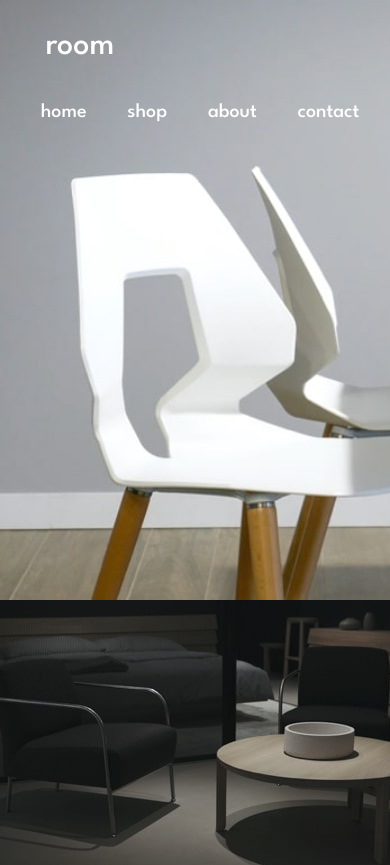
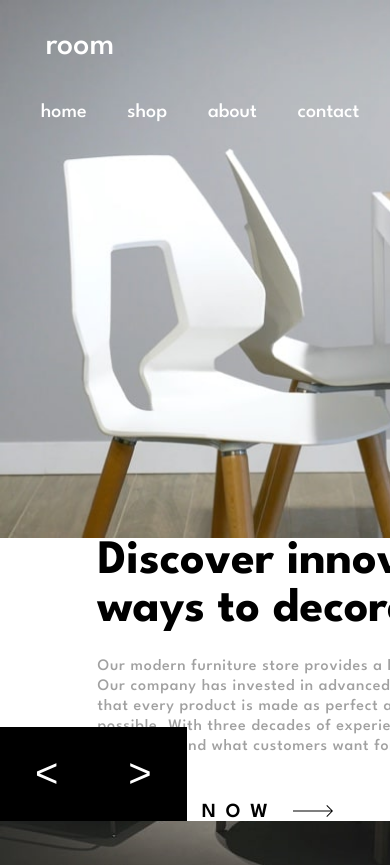
Before and after one commit to kabocha23/Room-Homepage, a React (Create React App) app: page / in a window 390 px wide. Shown: the top 865 px of the page. Built offline with nearby package versions, Linux system fonts and the light colour scheme.

Commit message:
Working on mobile responsiveness

```diff
--- a/src/components/Gallery/Gallery.css
+++ b/src/components/Gallery/Gallery.css
@@ -21,6 +21,7 @@
     justify-content: center;
     max-height: 100%;
     width: 40%;
+    min-width: 650px;
     position: relative;
     background-color: white;
     font-family: 'League Spartan', sans-serif;
```
